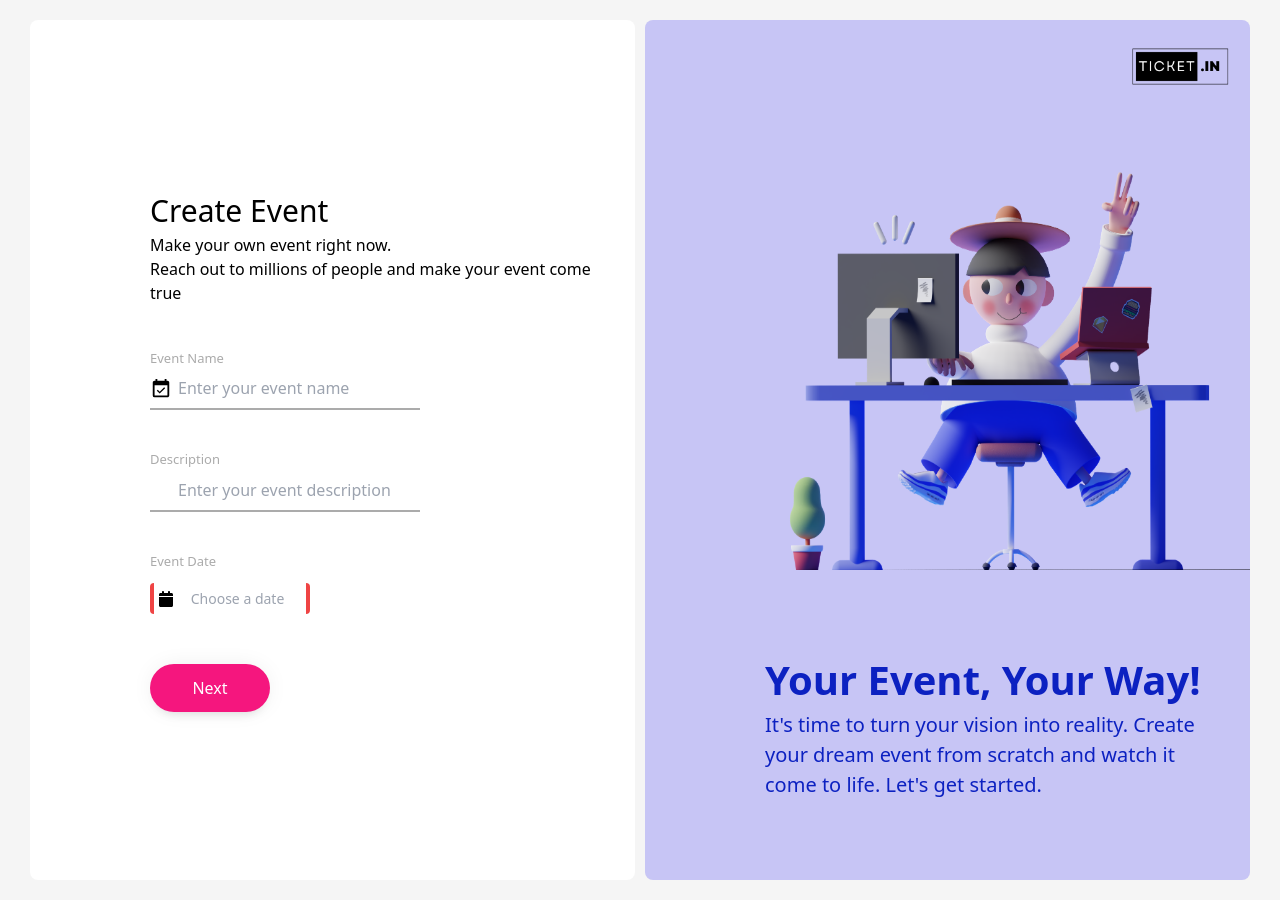
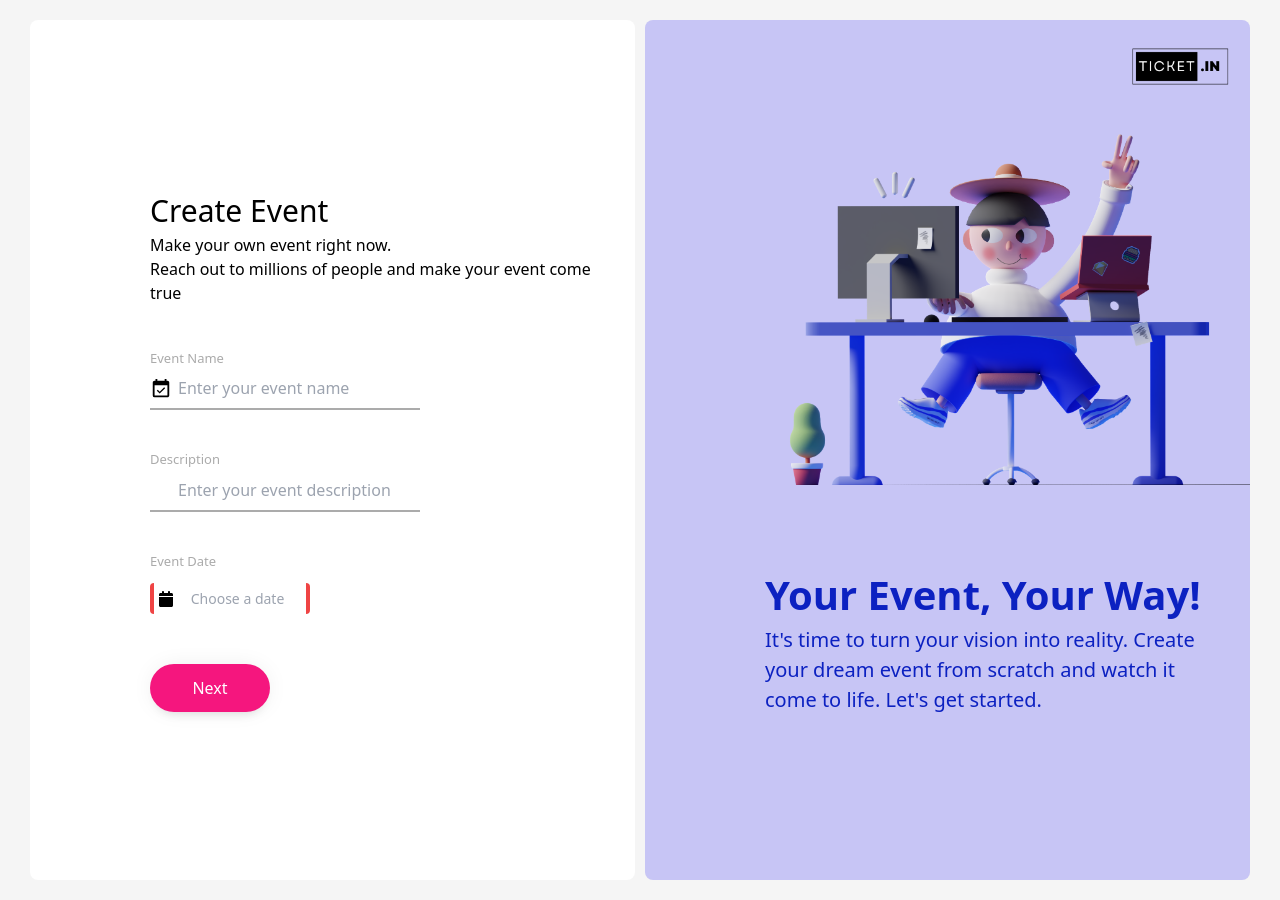
Before and after one commit to DiftaFitrahul/frontend-ticket.in, a Next.js app: page /event/create in a window 1280 px wide. Built offline with nearby package versions, Linux system fonts and the light colour scheme; some icons are missing.

Commit message:
fix: change img tag into Image tag in create event page

```diff
--- a/src/pages/event/create.jsx
+++ b/src/pages/event/create.jsx
@@ -424,15 +424,20 @@ export default function Login() {
             className="absolute top-3 right-5"
           />
 
-          <img
+          <Image
             src="/auth_image.png"
             alt="Picture of the author"
-            className="self-start xl:pl-[120px] md:pl-[70px] sm:pl-[40px] mt-[150px]  lg:mt-[70px] xl:mt-[0px]  items-center mb-20 xl:w-[750px] lg:w-[650px]  xl:h-[550px] lg:h-[500px]"
+            width={550}
+            height={550}
+            layout="responsive"
+            objectFit="cover"
+            className="self-start xl:pl-[120px] md:pl-[70px] sm:pl-[40px] mt-32  lg:mt-[70px] xl:mt-[-20px] 2xl:mt-[-50px] mb-10  xl:mb-20 2xl:mb-0"
           />
+
           <h1 className="self-start text-primary-blue xl:pl-[120px] md:pl-[70px] sm:pl-[40px]  font-semibold xl:text-[40px]  md:text-[30px]">
             Your Event, Your Way!
           </h1>
-          <p className="self-start text-primary-blue xl:pl-[120px] md:pl-[70px] sm:pl-[40px] mb-[100px] pr-[20px]  xl:text-[20px] md:text-[15px]">
+          <p className="self-start text-primary-blue xl:pl-[120px] md:pl-[70px] sm:pl-[40px] mb-[100px] pr-[20px]  xl:text-[20px] md:text-[15px] ">
             It's time to turn your vision into reality. Create your dream event
             from scratch and watch it come to life. Let's get started.
           </p>
```
